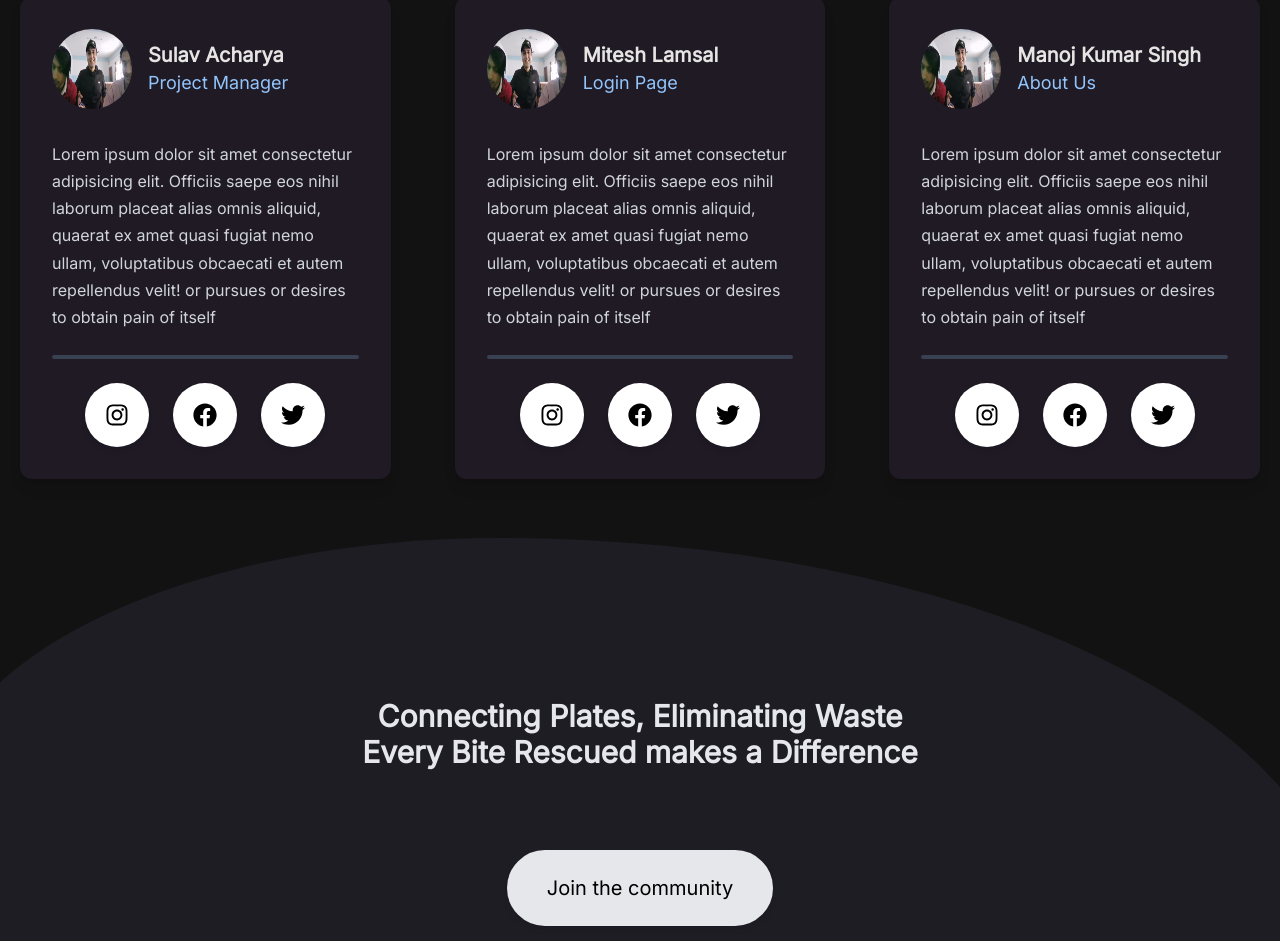
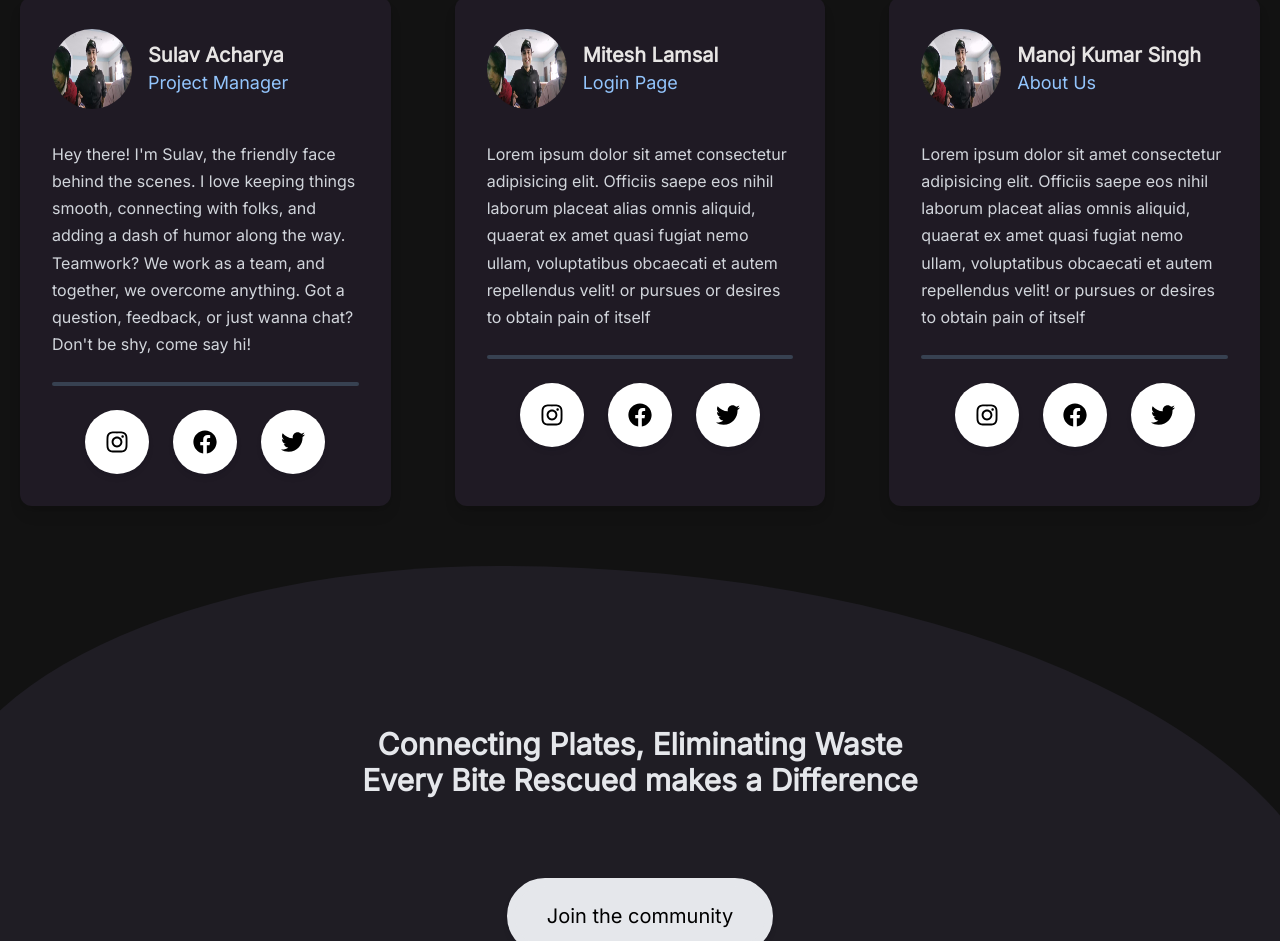
Before and after one commit to Sanket2060/Bhojan, a React (Vite) app: page /aboutus in a window 1280 px wide. Shown: the part 980-1921 px from the top of the page. Built offline with nearby package versions, Linux system fonts and the light colour scheme.

Commit message:
about us message

```diff
--- a/src/pages/AboutUs.jsx
+++ b/src/pages/AboutUs.jsx
@@ -47,7 +47,7 @@ function AboutUsme(props) {
 
   const [name4, setName4] = useState("Sulav Acharya");
   const [desp4, setDesp4] = useState(
-    "Lorem ipsum dolor sit amet consectetur adipisicing elit. Officiis saepe eos nihil laborum placeat alias omnis aliquid, quaerat ex amet quasi fugiat nemo ullam, voluptatibus obcaecati et autem repellendus velit!  or pursues or desires to obtain pain of itself"
+    "Hey there! I'm Sulav, the friendly face behind the scenes. I love keeping things smooth, connecting with folks, and adding a dash of humor along the way. Teamwork? We work as a team, and together, we overcome anything.  Got a question, feedback, or just wanna chat? Don't be shy, come say hi!"
   );
   const [field4, setField4] = useState("Project Manager");
   const [image4, Image4] = useState(D);
```
